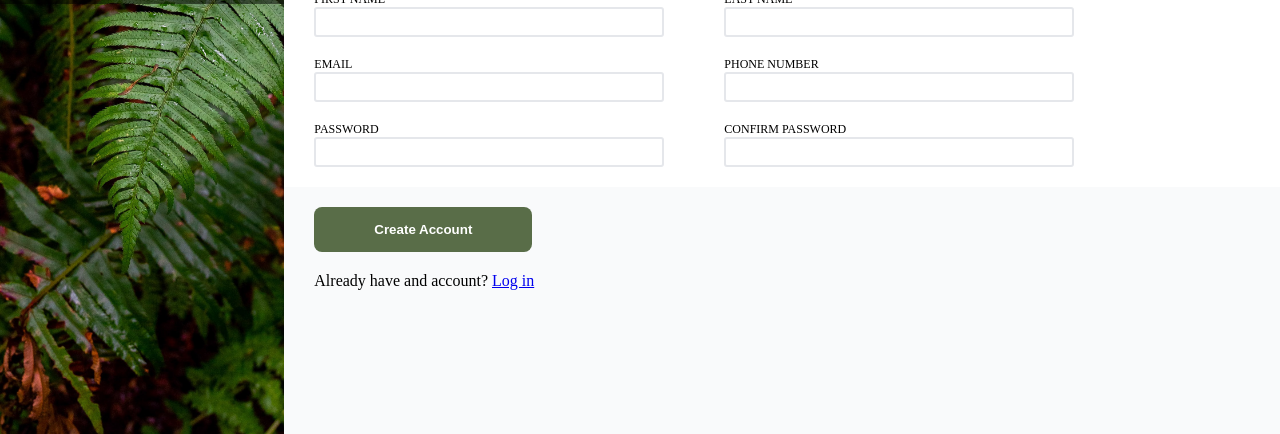
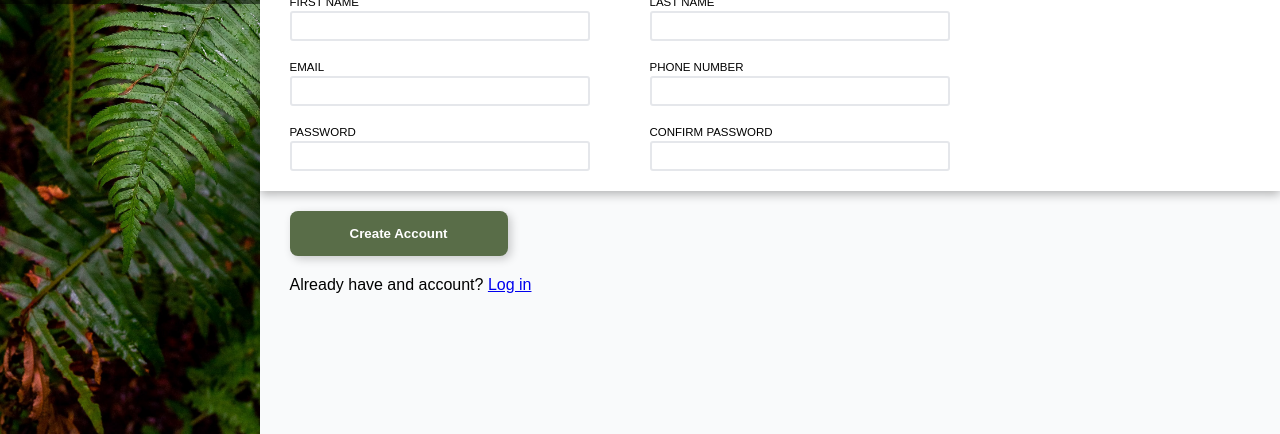
Before and after one commit to smlrodrigues/Sign-up-Form, a plain HTML site: page index.html in a window 1280 px wide. Shown: the part 366-800 px from the top of the page. Drawn offline with Linux system fonts and the light colour scheme.

Commit message:
Correçõoes de estilos

```diff
--- a/style.css
+++ b/style.css
@@ -16,6 +16,7 @@
 body {
     display: flex;
     height: 100vh;
+    font-family: sans-serif;
 }
 
 #bg-img {
@@ -80,6 +81,7 @@ body {
 #form-section {
     display: flex;
     flex-direction: column;
+    box-shadow: 0 3px 10px rgba(0, 0, 0, 0.3);
 }
 
 #form-section h2 {
@@ -93,15 +95,21 @@ body {
 
 .form-row label {
     display: block;
-    font-size: 12px;
+    font-size: 11.5px;
+    margin-bottom: 3px;
 }
 
 .form-row input {
-    width: 350px;
+    width: 300px;
     height: 30px;
     padding: 2px 10px;
     border-radius: 3px;
     border: 2px solid #E5E7EB;
+}
+
+.form-row input:focus {
+    border: 2px solid blue;
+    box-shadow: 3px 3px 10px rgba(0, 0, 0, 0.25);
 }
 
 .form-row div {
@@ -116,4 +124,5 @@ body {
     background-color: #596D48;
     border: 0;
     border-radius: 8px;
+    box-shadow: 3px 3px 10px rgba(0, 0, 0, 0.2);
 }
```
